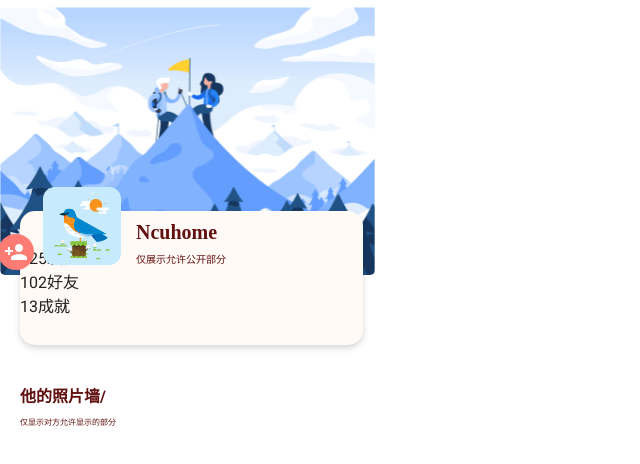
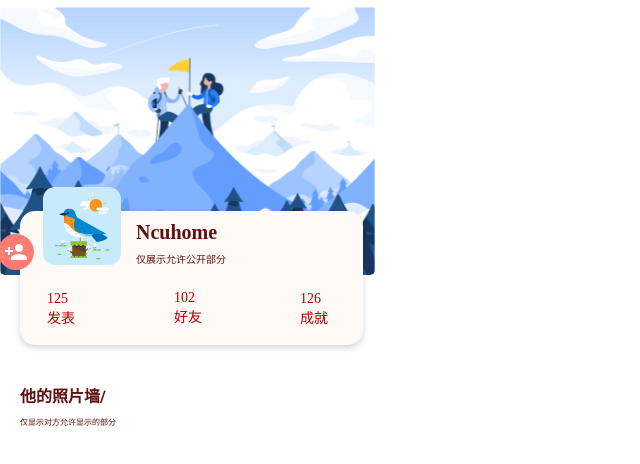
Before and after one commit to Quophic/JiuGuan, a Vue app in the folder jiuguan/: page /others in a window 1280 px wide. Shown: the top 464 px of the page, without its empty margins (0-640 px from the left). Built offline with nearby package versions, Linux system fonts and the light colour scheme.

Commit message:
:sparkles: 美化完善他人页面的样式

```diff
--- a/jiuguan/src/views/Others.vue
+++ b/jiuguan/src/views/Others.vue
@@ -20,7 +20,7 @@
       </div>
       <div class="some1">125发表</div>
       <div class="some2">102好友</div>
-      <div class="some3">13成就</div>
+      <div class="some3">126成就</div>
     </div>
   </div>
 </template>
@@ -103,14 +103,43 @@ p {
   background-color: #ff7c74;
 }
 
-.some1
-.some2
+.some1,
+.some2,
 .some3 {
-    background-color: red;
-    position: absolute;
-    width: 28px;
-    height: 40px;
-    font-size: 14px;
-    color: #B40000;
+  position: absolute;
+  width: 28px;
+  height: 40px;
+  font-size: 14px;
+  color: #b40000;
+}
+
+.some1 {
+  left: 27px;
+  bottom: 16px;
+  font-size: 14px;
+  font-family: PingFang SC;
+  font-weight: 400;
+  line-height: 20px;
+  color: #b40000;
+}
+
+.some2 {
+  left: 154px;
+  bottom: 17px;
+  font-size: 14px;
+  font-family: PingFang SC;
+  font-weight: 400;
+  line-height: 20px;
+  color: #b40000;
+}
+
+.some3 {
+  right: 35px;
+  bottom: 16px;
+  font-size: 14px;
+  font-family: PingFang SC;
+  font-weight: 400;
+  line-height: 20px;
+  color: #b40000;
 }
 </style>
```
